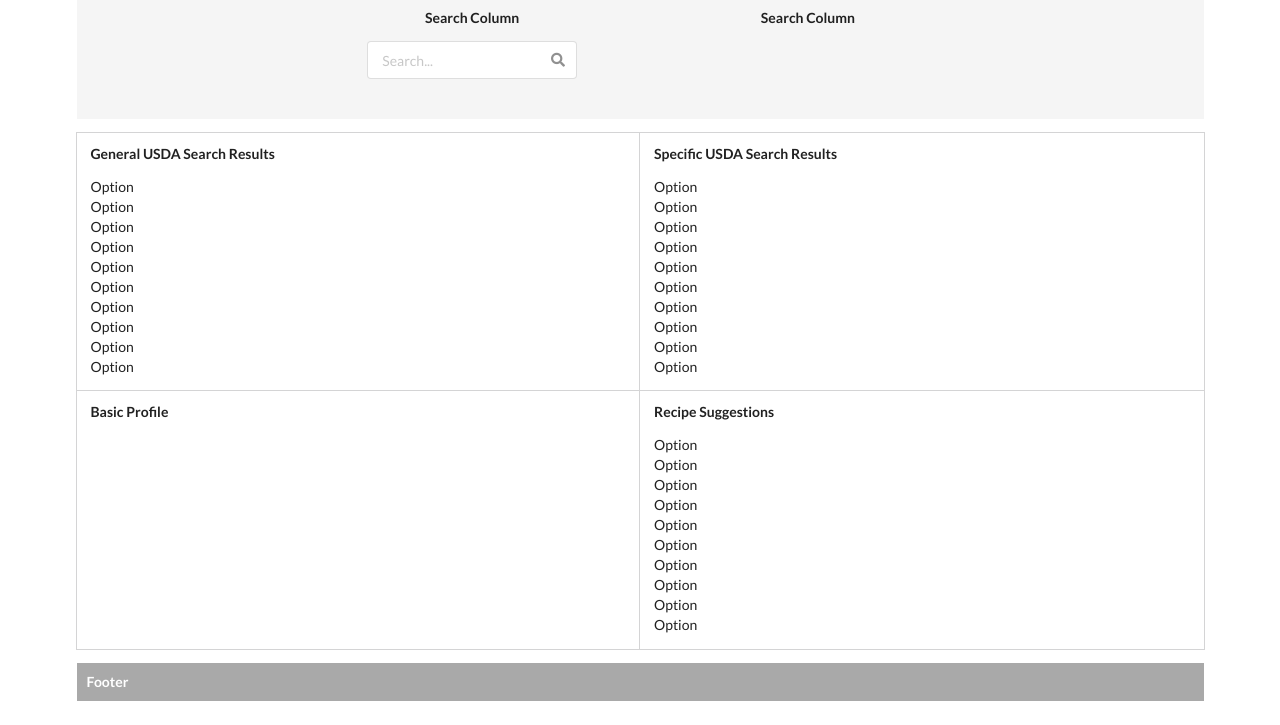
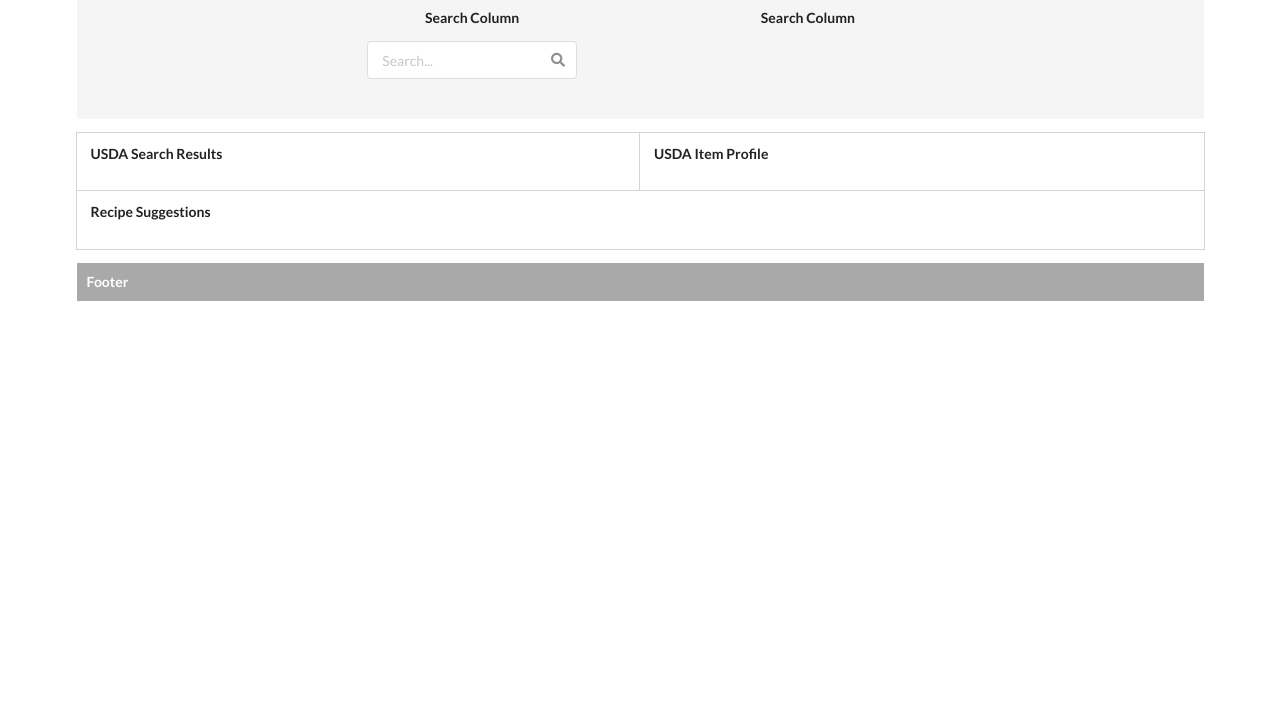
Before and after one commit to mweston6288/FoodExplorer, a plain HTML site: page index.html in a window 1280 px wide. Shown: the part 75-800 px from the top of the page. Drawn offline with nearby package versions, Linux system fonts and the light colour scheme.

Commit message:
Developed code to make USDA search results appear cleanly in the appropriate UI section with scroll functionality;  Also coded to ability to click on a result and execute API query to get matching food item by FDC ID;  Restructured some sections in INDEX.HTML to ne support next phases of development.

```diff
--- a/assets/css/style.css
+++ b/assets/css/style.css
@@ -1,7 +1,7 @@
 #usdaGeneral, #usdaSpecific, #foodProfile, #foodRecipes {
 }
 
-.api-results {
+.scrolling {
     overflow-y: auto;
     white-space: nowrap;
     max-height: 25vh;
@@ -18,3 +18,7 @@ footer {
     background-color: darkgray;
     color: white
 }
+
+.usda-result-gen {
+
+}
--- /dev/null
+++ b/assets/js/script-bk.js
@@ -0,0 +1,59 @@
+// API keys that may be useful
+var APIKeyUSDA = "L3tHPcFfPTSKSiXbCfKg2KltRijm4Dlj6PL2hK7I"
+var APIKeySpoonacular = "bbf5060f9b6b4edaa0e013dcaafdeb43"
+
+var input;
+
+//Listens for a click on the Search submit button
+$('#inputSubmit').on("click",(function(){
+    input = $('#inputField').val();
+    console.log("Search String: " + input);
+    $('#usdaResultsList').empty();
+    getUSDAGeneral();
+}))
+
+
+function getUSDAGeneral(){
+
+    $.ajax({
+        url: "https://api.nal.usda.gov/fdc/v1/search?api_key="+APIKeyUSDA+"\&generalSearchInput="+input,
+        method: "GET"
+    }).then(function(response) {
+        console.log(response);
+
+        //Loop through the resulting array of food items
+        response.foods.forEach(function(item, index){
+
+            //Create an appendix string specifying the brand if one exists
+            if ( 'brandOwner' in item )
+                { var brand = " --[Brand: " + item.brandOwner + "]";}
+            else
+                { var brand = "";}
+
+            //Create and append a list element that relates to this food item
+            var listItem = $('<li/>').attr('data-fdcid', item.fdcId).html('<a class="usda-results" href="#">' + item.description +  brand + '</a>');
+            $('#usdaResultsList').append(listItem);
+
+        })
+
+        //Listens for a click on any USDA general result
+        $('.usda-results').on("click",(function(){
+            event.stopPropagation();
+            var fdcId = $(this).parent().attr('data-fdcid');
+            console.log("FDC ID of selected item: " + fdcId);
+            getUSDASpecific(fdcId);
+        }))
+    })
+}
+
+function getUSDASpecific(lookup){
+    $.ajax({
+        url: "https://api.nal.usda.gov/fdc/v1/"+ lookup +"?api_key="+APIKeyUSDA,
+        method:"GET"
+    }).then(function(response){
+        console.log(response);
+
+
+
+    })
+}
--- a/index.html
+++ b/index.html
@@ -36,7 +36,7 @@
         <h5 class="ui header">Search Column</h5>
         <div class="ui icon input">
           <input id="inputField" type="text" placeholder="Search...">
-          <i id="inputSubmit" class="search icon"></i>
+          <i id="inputSubmit" class="search link icon"></i>
           <!--<i class="inverted circular search link icon" id = "searchBar"></i>-->
         </div>
       </div>
@@ -54,87 +54,19 @@
     <div class="ui two column grid celled stackable centered">
       <div class="ui row">
 
-        <!--General USDA Search Results-->
-        <section id="usdaGeneral" class="eight wide column">
-          <h5 class="ui header sticky">General USDA Search Results</h5>
-          <div class="api-results">
-            <ul>
-              <li>Option</li>
-              <li>Option</li>
-              <li>Option</li>
-              <li>Option</li>
-              <li>Option</li>
-              <li>Option</li>
-              <li>Option</li>
-              <li>Option</li>
-              <li>Option</li>
-              <li>Option</li>
-              <li>Option</li>
-              <li>Option</li>
-              <li>Option</li>
-              <li>Option</li>
-              <li>Option</li>
-              <li>Option</li>
-              <li>Option</li>
-              <li>Option</li>
-              <li>Option</li>
-              <li>Option</li>
-              <li>Option</li>
-              <li>Option</li>
-              <li>Option</li>
-              <li>Option</li>
-              <li>Option</li>
-              <li>Option</li>
-              <li>Option</li>
-              <li>Option</li>
-              <li>Option</li>
-              <li>Option</li>
-              <li>Option</li>
-              <li>Option</li>
-              <li>Option</li>
+        <!--USDA Search Results-->
+        <section class="eight wide column">
+          <h5 class="ui header sticky">USDA Search Results</h5>
+          <div id="foodResults" class="scrolling">
+            <ul id="usdaResultsList">
             </ul>
           </div>
         </section>
 
-        <!--Specific USDA Search Results-->
-        <section id="usdaSpecific" class="eight wide column">
-          <h5 class="ui header sticky">Specific USDA Search Results</h5>
-          <div class="api-results">
-            <ul>
-              <li>Option</li>
-              <li>Option</li>
-              <li>Option</li>
-              <li>Option</li>
-              <li>Option</li>
-              <li>Option</li>
-              <li>Option</li>
-              <li>Option</li>
-              <li>Option</li>
-              <li>Option</li>
-              <li>Option</li>
-              <li>Option</li>
-              <li>Option</li>
-              <li>Option</li>
-              <li>Option</li>
-              <li>Option</li>
-              <li>Option</li>
-              <li>Option</li>
-              <li>Option</li>
-              <li>Option</li>
-              <li>Option</li>
-              <li>Option</li>
-              <li>Option</li>
-              <li>Option</li>
-              <li>Option</li>
-              <li>Option</li>
-              <li>Option</li>
-              <li>Option</li>
-              <li>Option</li>
-              <li>Option</li>
-              <li>Option</li>
-              <li>Option</li>
-              <li>Option</li>
-            </ul>
+        <!--USDA Item Profile-->
+        <section class="eight wide column">
+          <h5 class="ui header sticky">USDA Item Profile</h5>
+          <div id="foodProfile" class="">
           </div>
         </section>
 
@@ -142,49 +74,11 @@
 
       <div class="row">
 
-        <!--Basic Profile-->
-        <section id="foodProfile" class="column">
-          <h5 class="ui header">Basic Profile</h5>
-        </section>
-
         <!--Recipe Suggestions-->
-        <section id="foodRecipes" class="column">
+        <section id="foodRecipes" class="sixteen wide column">
           <h5 class="ui header">Recipe Suggestions</h5>
-          <div class="api-results">
-            <ul>
-              <li>Option</li>
-              <li>Option</li>
-              <li>Option</li>
-              <li>Option</li>
-              <li>Option</li>
-              <li>Option</li>
-              <li>Option</li>
-              <li>Option</li>
-              <li>Option</li>
-              <li>Option</li>
-              <li>Option</li>
-              <li>Option</li>
-              <li>Option</li>
-              <li>Option</li>
-              <li>Option</li>
-              <li>Option</li>
-              <li>Option</li>
-              <li>Option</li>
-              <li>Option</li>
-              <li>Option</li>
-              <li>Option</li>
-              <li>Option</li>
-              <li>Option</li>
-              <li>Option</li>
-              <li>Option</li>
-              <li>Option</li>
-              <li>Option</li>
-              <li>Option</li>
-              <li>Option</li>
-              <li>Option</li>
-              <li>Option</li>
-              <li>Option</li>
-              <li>Option</li>
+          <div class="scrolling">
+            <ul id="recipeList">
             </ul>
           </div>
 
@@ -202,7 +96,7 @@
   </footer>
 
 
- <script src ="./assets/js/script.js"></script>
+ <script src ="./assets/js/script-bk.js"></script>
 
 </body>
 
```
Also changed, not shown: assets/js/parts.js (added, +71 -0 lines).
